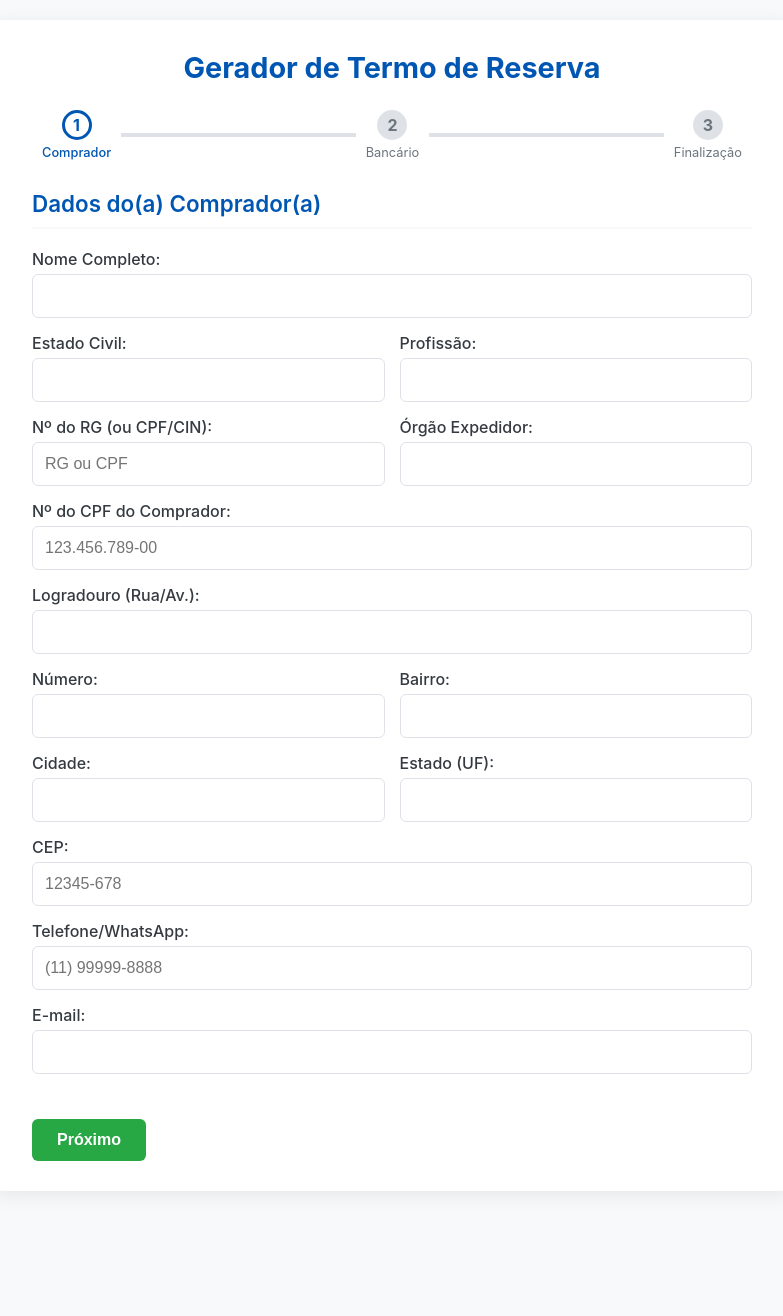
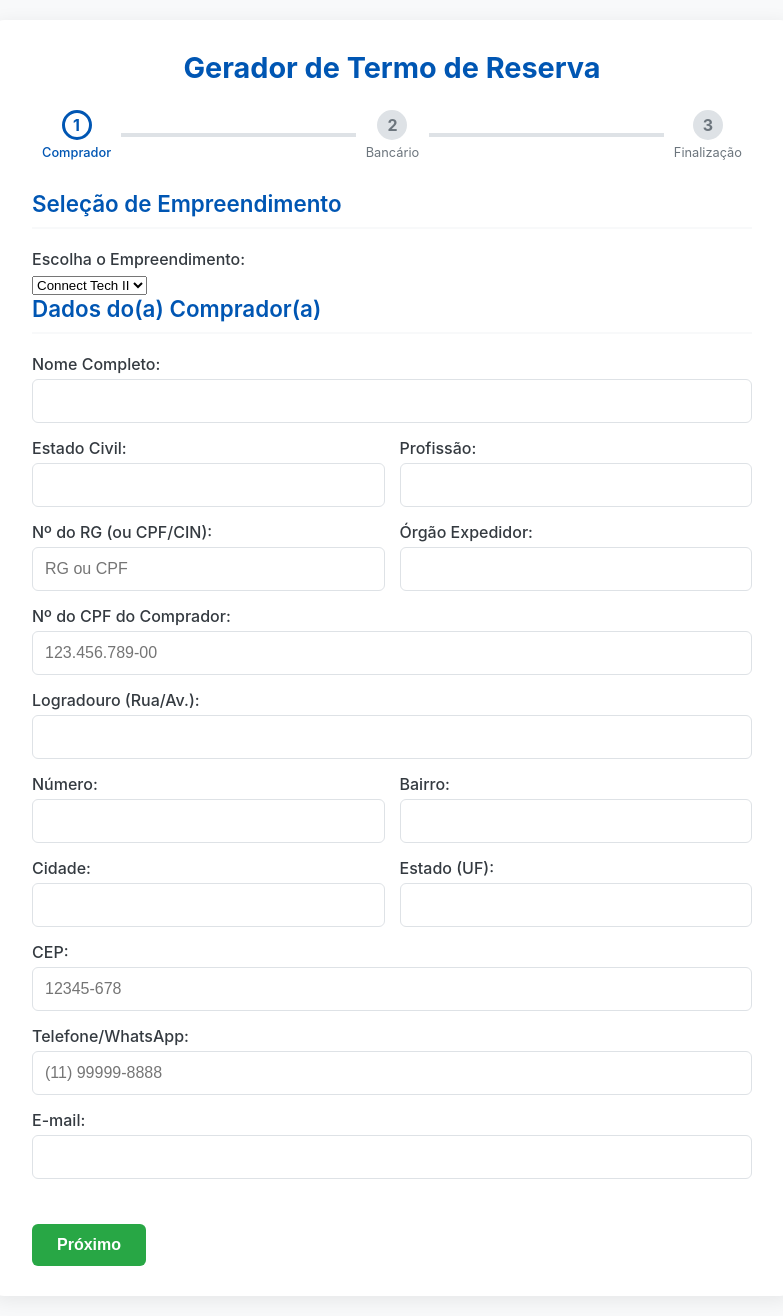
Before and after one commit to matheusesdev/gerador-termo, a Flask app: page / in a window 1280 px wide. Shown: the whole page, without its empty margins (248-1031 px from the left). Before the commit the page ends 1161 px from the top, so only its background shows below. Run offline with Flask 3, Linux system fonts and the light colour scheme.

Commit message:
Add: Seleção de empreendimento (Connect Tech II e Dona)

```diff
--- a/app.py
+++ b/app.py
@@ -53,7 +53,12 @@ def index():
 @app.route('/gerar-documento', methods=['POST'])
 def gerar_documento():
     try:
-        doc = DocxTemplate("modelo.docx")
+        # Seleciona o modelo baseado no empreendimento escolhido
+        empreendimento = request.form.get('empreendimento', 'connect')
+        if empreendimento == 'dona':
+            doc = DocxTemplate("modelo-dona.docx")
+        else:
+            doc = DocxTemplate("modelo.docx")
 
         logradouro = request.form['logradouro']
         numero = request.form['numero']
--- a/templates/index.html
+++ b/templates/index.html
@@ -246,6 +246,15 @@
             <!-- Etapa 1: Dados do Comprador -->
             <div class="form-step active-step">
                 <fieldset>
+                    <legend>Seleção de Empreendimento</legend>
+                    <label for="empreendimento">Escolha o Empreendimento:</label>
+                    <select id="empreendimento" name="empreendimento" required>
+                        <option value="connect">Connect Tech II</option>
+                        <option value="dona">Dona</option>
+                    </select>
+                </fieldset>
+
+                <fieldset>
                     <legend>Dados do(a) Comprador(a)</legend>
                     <label for="nome_cliente">Nome Completo:</label>
                     <input type="text" id="nome_cliente" name="nome_cliente" required>
```
Also changed, not shown: 1 other file.
